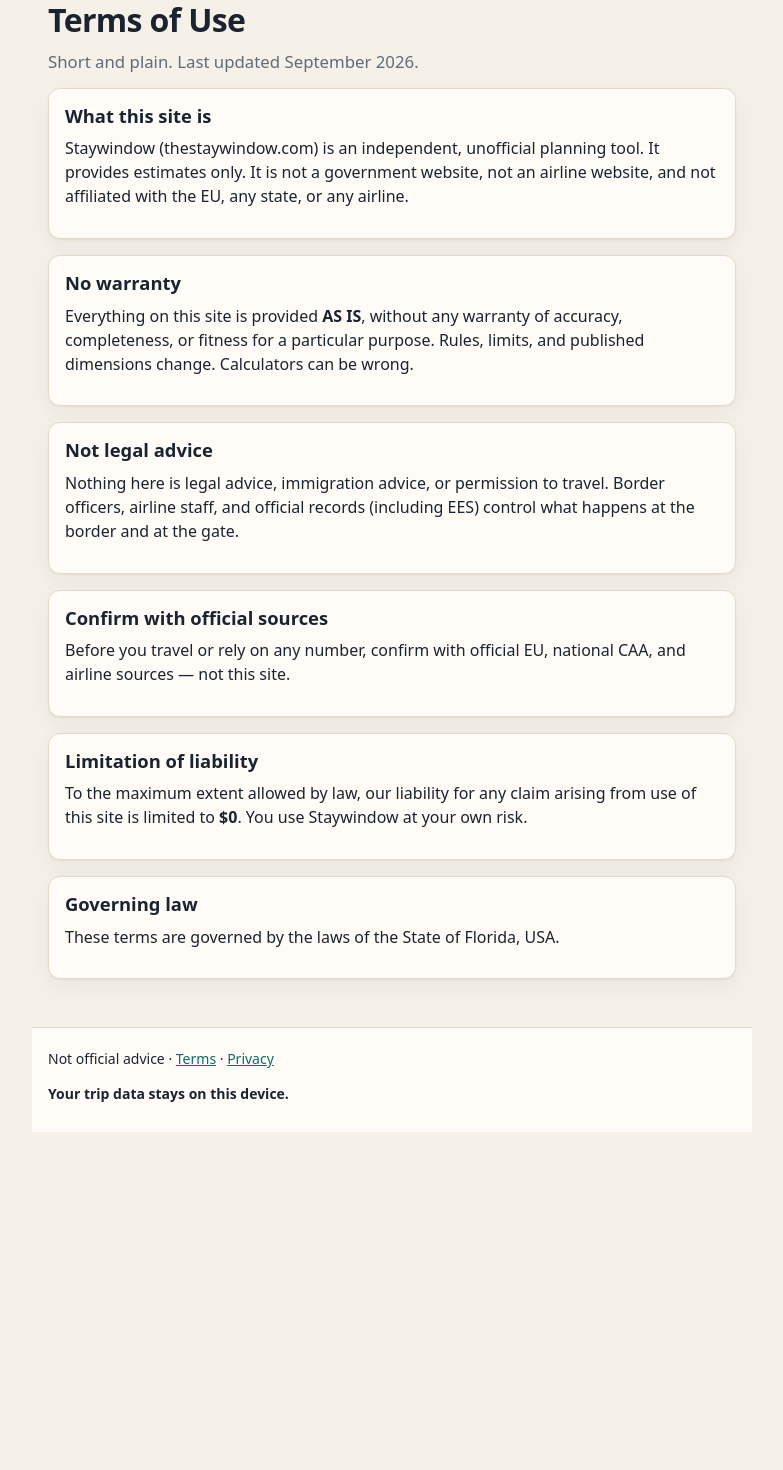
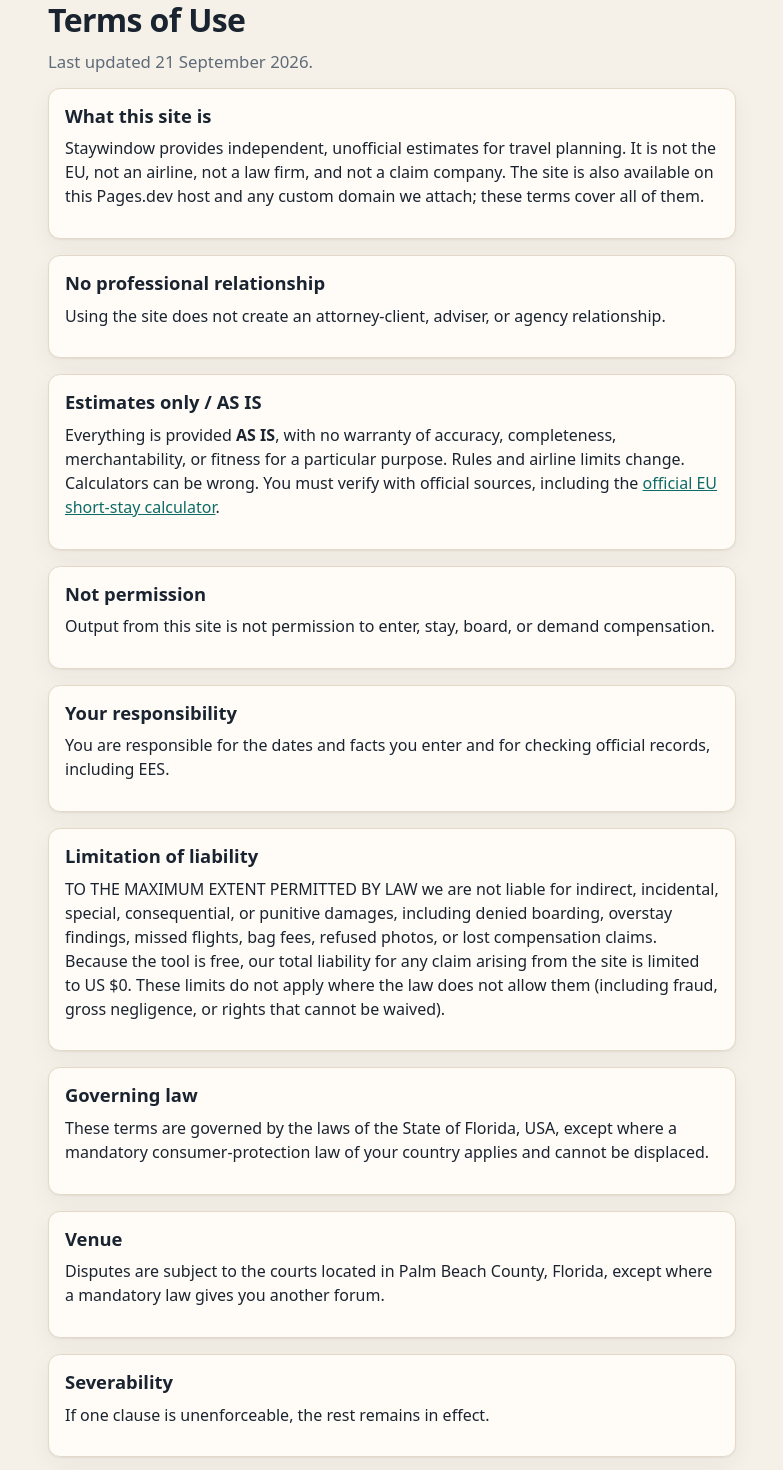
Before and after one commit to RoucherBuild/clearstay, a React (Vite) app: page /terms in a window 1280 px wide. Shown: the part 80-1550 px from the top of the page, without its empty margins (248-1031 px from the left). Before the commit the page ends 1212 px from the top, so only its background shows below. Built offline with nearby package versions, Linux system fonts and the light colour scheme.

Commit message:
Add liability pass: first-use terms gate, stronger Terms, estimate disclaimers.
Gate Stay and Flights behind an unofficial-estimate accept step stored in localStorage, rewrite Terms for Florida/Palm Beach limits, and tighten result/footer copy without touching core math libs.

```diff
--- /dev/null
+++ b/src/components/TermsGate.tsx
@@ -0,0 +1,46 @@
+import { useState } from 'react'
+import { acceptTerms } from '../lib/termsGate'
+
+type Props = {
+  onAccepted: () => void
+}
+
+export function TermsGate({ onAccepted }: Props) {
+  const [checked, setChecked] = useState(false)
+
+  const handleContinue = () => {
+    if (!checked) return
+    acceptTerms()
+    onAccepted()
+  }
+
+  return (
+    <section className="card terms-gate" aria-labelledby="terms-gate-title">
+      <h2 id="terms-gate-title">Unofficial estimate</h2>
+      <p>
+        Staywindow is unofficial. Numbers are estimates and can be wrong. This is not legal
+        advice and not permission to travel or to claim money. Border officers, EES, airlines,
+        and official EU/CAA pages control. Confirm with official sources before you rely on any
+        figure.
+      </p>
+      <label className="field checkbox-field terms-gate-check">
+        <input
+          type="checkbox"
+          checked={checked}
+          onChange={(e) => setChecked(e.target.checked)}
+        />
+        <span>
+          I understand this is an unofficial estimate and I will confirm with official sources.
+        </span>
+      </label>
+      <button
+        type="button"
+        className="btn btn-primary"
+        disabled={!checked}
+        onClick={handleContinue}
+      >
+        Continue
+      </button>
+    </section>
+  )
+}
--- /dev/null
+++ b/src/lib/officialLinks.ts
@@ -0,0 +1,3 @@
+/** Official EU short-stay (Schengen) calculator — reuse across the site. */
+export const EU_SHORT_STAY_CALCULATOR =
+  'https://ec.europa.eu/immigration/visas-border-crossings/border-crossing/schengen-calculator_en'
--- /dev/null
+++ b/src/lib/termsGate.ts
@@ -0,0 +1,42 @@
+const STORAGE_KEY = 'staywindow.terms.v1'
+const CURRENT_VERSION = '2026-09-21'
+
+export type TermsAcceptance = {
+  acceptedAt: string
+  version: string
+}
+
+export { STORAGE_KEY as TERMS_STORAGE_KEY, CURRENT_VERSION as TERMS_VERSION }
+
+export function readTermsAcceptance(): TermsAcceptance | null {
+  try {
+    const raw = localStorage.getItem(STORAGE_KEY)
+    if (!raw) return null
+    const parsed = JSON.parse(raw) as Partial<TermsAcceptance>
+    if (
+      typeof parsed?.acceptedAt !== 'string' ||
+      typeof parsed?.version !== 'string'
+    ) {
+      return null
+    }
+    return { acceptedAt: parsed.acceptedAt, version: parsed.version }
+  } catch {
+    return null
+  }
+}
+
+/** Version strings are YYYY-MM-DD; lexicographic compare is correct. */
+export function hasAcceptedTerms(minVersion: string = CURRENT_VERSION): boolean {
+  const stored = readTermsAcceptance()
+  if (!stored) return false
+  return stored.version >= minVersion
+}
+
+export function acceptTerms(version: string = CURRENT_VERSION): TermsAcceptance {
+  const record: TermsAcceptance = {
+    acceptedAt: new Date().toISOString(),
+    version,
+  }
+  localStorage.setItem(STORAGE_KEY, JSON.stringify(record))
+  return record
+}
--- a/src/pages/Bags.tsx
+++ b/src/pages/Bags.tsx
@@ -100,7 +100,9 @@
                 Weight: {a.maxKg != null ? `~${a.maxKg} kg` : 'not a fixed kg / check fare'}
               </p>
               <p className={fit ? 'fit-pass' : 'fit-fail'}>
-                {fit ? 'Looks within published limit' : 'Looks over published limit'}
+                {fit
+                  ? 'Looks within published limit (check airline)'
+                  : 'Looks over published limit (check airline)'}
               </p>
               <p className="muted small">{a.notes}</p>
             </article>
--- a/src/pages/Guide90180.tsx
+++ b/src/pages/Guide90180.tsx
@@ -1,8 +1,6 @@
 import { Link } from 'react-router-dom'
 import { RouteMeta } from '../components/RouteMeta'
-
-const EU_CALC =
-  'https://ec.europa.eu/immigration/visas-border-crossings/border-crossing/schengen-calculator_en'
+import { EU_SHORT_STAY_CALCULATOR } from '../lib/officialLinks'
 
 export function Guide90180() {
   return (
@@ -57,7 +55,7 @@
       </p>
       <p className="muted">
         Official reference:{' '}
-        <a href={EU_CALC} target="_blank" rel="noopener noreferrer">
+        <a href={EU_SHORT_STAY_CALCULATOR} target="_blank" rel="noopener noreferrer">
           EU short-stay calculator
         </a>
       </p>
--- a/src/pages/Home.tsx
+++ b/src/pages/Home.tsx
@@ -22,6 +22,7 @@
             My flight was delayed
           </Link>
         </div>
+        <p className="unofficial-line">Unofficial estimate — not the EU.</p>
       </section>
 
       <section className="tile-grid" aria-label="Tools">
--- a/src/pages/Stay.tsx
+++ b/src/pages/Stay.tsx
@@ -1,6 +1,7 @@
 import { useCallback, useEffect, useMemo, useState } from 'react'
 import { useNavigate, useLocation } from 'react-router-dom'
 import { RouteMeta } from '../components/RouteMeta'
+import { TermsGate } from '../components/TermsGate'
 import {
   SCHENGEN_COUNTRIES,
   daysRemaining,
@@ -10,6 +11,8 @@
   windowBounds,
   type Trip,
 } from '../lib/schengen'
+import { EU_SHORT_STAY_CALCULATOR } from '../lib/officialLinks'
+import { hasAcceptedTerms } from '../lib/termsGate'
 import {
   decodeTripsFromSearch,
   encodeTripsToSearch,
@@ -32,7 +35,6 @@
 const SCHENGEN_SET = new Set<string>(SCHENGEN_COUNTRIES)
 const COUNTRY_OPTIONS = [...SCHENGEN_COUNTRIES, ...EXTRA_COUNTRIES]
 
-
 function statusLabel(s: 'Safe' | 'Tight' | 'Over'): string {
   if (s === 'Safe') return 'Under the usual cap (estimate)'
   if (s === 'Tight') return 'Tight (estimate)'
@@ -49,6 +51,27 @@
 }
 
 export function Stay() {
+  const [accepted, setAccepted] = useState(() => hasAcceptedTerms())
+
+  if (!accepted) {
+    return (
+      <>
+        <RouteMeta
+          title="Schengen stay calculator — Staywindow"
+          description="Add trips and see days used and remaining in the rolling 180-day Schengen window. Data stays on this device."
+        />
+        <h1>Schengen stay calculator</h1>
+        <TermsGate onAccepted={() => setAccepted(true)} />
+        <p className="unofficial-line">Unofficial estimate — not the EU.</p>
+      </>
+    )
+  }
+
+  return <StayCalculator />
+}
+
+/** Mounted only after terms acceptance so hydrate/save/sample do not run beforehand. */
+function StayCalculator() {
   const navigate = useNavigate()
   const location = useLocation()
   const [trips, setTrips] = useState<Trip[]>([])
@@ -147,6 +170,7 @@
       <p className="lede">
         Add entry/exit dates. Overlapping days count once. Non-Schengen countries contribute 0.
       </p>
+      <p className="unofficial-line">Unofficial estimate — not the EU.</p>
 
       <div className="toolbar">
         <button type="button" className="btn btn-secondary" onClick={loadSample}>
@@ -277,6 +301,13 @@
             <span className="hero-remaining">{computed.remaining}</span>
             <span className="hero-remaining-label">days remaining</span>
           </div>
+          <p className="estimate-note">
+            Estimate only. Confirm with the{' '}
+            <a href={EU_SHORT_STAY_CALCULATOR} target="_blank" rel="noopener noreferrer">
+              official EU short-stay calculator
+            </a>
+            .
+          </p>
           <div className="result-numbers">
             <div>
               <span className="used-num">{computed.used}</span>
@@ -322,7 +353,6 @@
           </p>
         </section>
       )}
-
     </>
   )
 }
--- a/src/pages/Terms.tsx
+++ b/src/pages/Terms.tsx
@@ -1,4 +1,5 @@
 import { RouteMeta } from '../components/RouteMeta'
+import { EU_SHORT_STAY_CALCULATOR } from '../lib/officialLinks'
 
 export function Terms() {
   return (
@@ -8,54 +9,93 @@
         description="Staywindow terms of use: unofficial estimates provided as is, not legal advice, not a government or airline site."
       />
       <h1>Terms of Use</h1>
-      <p className="lede">Short and plain. Last updated September 2026.</p>
+      <p className="lede">Last updated 21 September 2026.</p>
 
       <section className="card">
         <h2>What this site is</h2>
         <p>
-          Staywindow (thestaywindow.com) is an independent, unofficial planning tool. It
-          provides estimates only. It is not a government website, not an airline website, and
-          not affiliated with the EU, any state, or any airline.
+          Staywindow provides independent, unofficial estimates for travel planning. It is not
+          the EU, not an airline, not a law firm, and not a claim company. The site is also
+          available on this Pages.dev host and any custom domain we attach; these terms cover
+          all of them.
         </p>
       </section>
 
       <section className="card">
-        <h2>No warranty</h2>
+        <h2>No professional relationship</h2>
         <p>
-          Everything on this site is provided <strong>AS IS</strong>, without any warranty of
-          accuracy, completeness, or fitness for a particular purpose. Rules, limits, and
-          published dimensions change. Calculators can be wrong.
+          Using the site does not create an attorney-client, adviser, or agency relationship.
         </p>
       </section>
 
       <section className="card">
-        <h2>Not legal advice</h2>
+        <h2>Estimates only / AS IS</h2>
         <p>
-          Nothing here is legal advice, immigration advice, or permission to travel. Border
-          officers, airline staff, and official records (including EES) control what happens at
-          the border and at the gate.
+          Everything is provided <strong>AS IS</strong>, with no warranty of accuracy,
+          completeness, merchantability, or fitness for a particular purpose. Rules and airline
+          limits change. Calculators can be wrong. You must verify with official sources,
+          including the{' '}
+          <a href={EU_SHORT_STAY_CALCULATOR} target="_blank" rel="noopener noreferrer">
+            official EU short-stay calculator
+          </a>
+          .
         </p>
       </section>
 
       <section className="card">
-        <h2>Confirm with official sources</h2>
+        <h2>Not permission</h2>
         <p>
-          Before you travel or rely on any number, confirm with official EU, national CAA, and
-          airline sources — not this site.
+          Output from this site is not permission to enter, stay, board, or demand compensation.
+        </p>
+      </section>
+
+      <section className="card">
+        <h2>Your responsibility</h2>
+        <p>
+          You are responsible for the dates and facts you enter and for checking official
+          records, including EES.
         </p>
       </section>
 
       <section className="card">
         <h2>Limitation of liability</h2>
         <p>
-          To the maximum extent allowed by law, our liability for any claim arising from use of
-          this site is limited to <strong>$0</strong>. You use Staywindow at your own risk.
+          TO THE MAXIMUM EXTENT PERMITTED BY LAW we are not liable for indirect, incidental,
+          special, consequential, or punitive damages, including denied boarding, overstay
+          findings, missed flights, bag fees, refused photos, or lost compensation claims.
+          Because the tool is free, our total liability for any claim arising from the site is
+          limited to US $0. These limits do not apply where the law does not allow them
+          (including fraud, gross negligence, or rights that cannot be waived).
         </p>
       </section>
 
       <section className="card">
         <h2>Governing law</h2>
-        <p>These terms are governed by the laws of the State of Florida, USA.</p>
+        <p>
+          These terms are governed by the laws of the State of Florida, USA, except where a
+          mandatory consumer-protection law of your country applies and cannot be displaced.
+        </p>
+      </section>
+
+      <section className="card">
+        <h2>Venue</h2>
+        <p>
+          Disputes are subject to the courts located in Palm Beach County, Florida, except where
+          a mandatory law gives you another forum.
+        </p>
+      </section>
+
+      <section className="card">
+        <h2>Severability</h2>
+        <p>If one clause is unenforceable, the rest remains in effect.</p>
+      </section>
+
+      <section className="card">
+        <h2>Changes</h2>
+        <p>
+          We may update these terms; the date at the top is the version. Continued use after that
+          date is acceptance of that version.
+        </p>
       </section>
     </>
   )
```
Also changed, not shown: src/App.css (+33 -0 lines), src/pages/Flights.tsx (+24 -0 lines), 1 other file (tests, documents, lock files or other folders).
